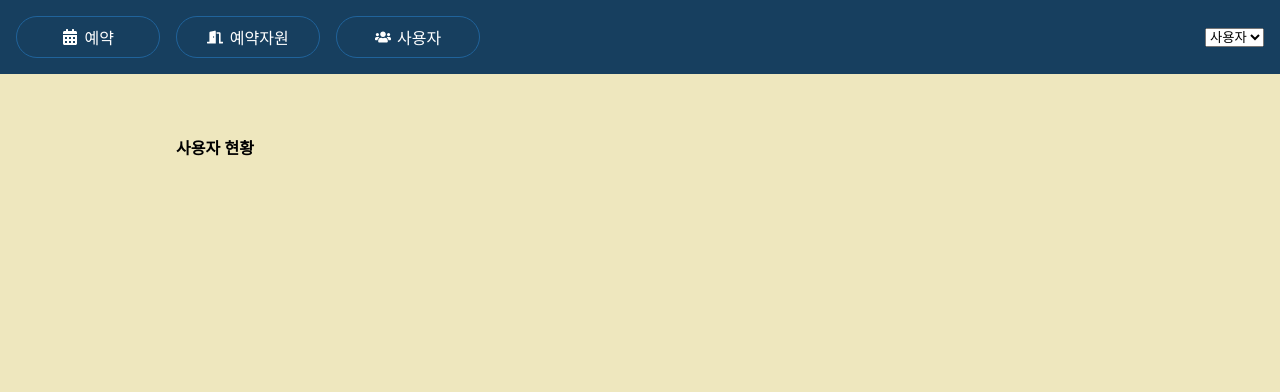
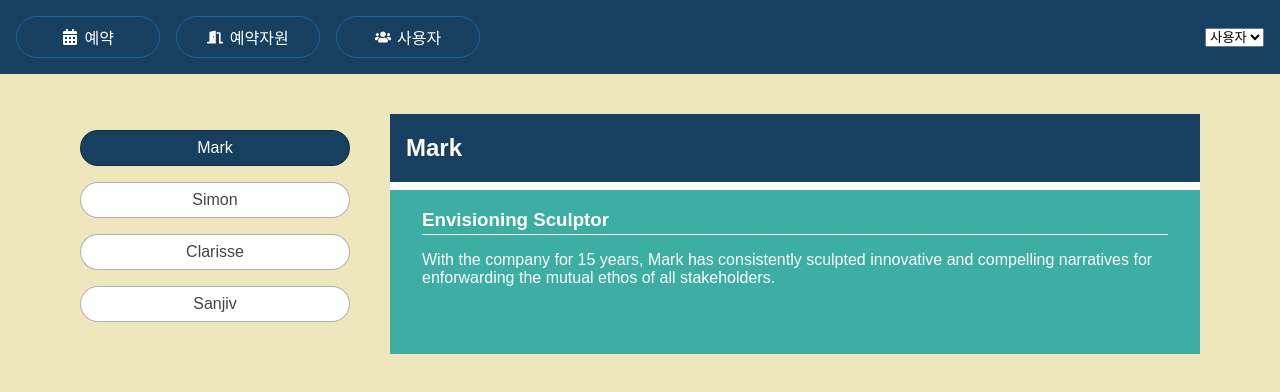
Before and after one commit to kimsohee-around/React-Demo, a React (Vite) app: page /users in a window 1280 px wide. Shown: the top 392 px of the page. Built offline with nearby package versions, Linux system fonts and the light colour scheme.

Commit message:
#4 UserList 컴포넌트 추가

```diff
--- /dev/null
+++ b/src/component/Users/UserList.jsx
@@ -0,0 +1,36 @@
+import {useState} from "react";
+import {users} from "../../static.json"
+
+
+function UserList (){
+    // const [users, setUsers] = useState(null)
+    const [userIndex, setUserIndex] = useState(0)
+    const user = users[userIndex]
+
+    return(
+        <>
+            <ul className="users items-list-nav">
+                {users.map((u,i)=>(
+                    <li key={u.id}
+                    className={i=== userIndex? "selected":null}>
+                        <button className="btn btn-header"
+                                onClick={()=>setUserIndex(i)}>
+                            {u.name}
+                        </button>
+                    </li>
+                ))}
+            </ul>
+            <div className="item user">
+                <div className="item-header">
+                    <h2>{user.name}</h2>
+                </div>
+                <div className="user-details">
+                    <h3>{user.title}</h3>
+                    <p>{user.notes}</p>
+                </div>
+            </div>
+        </>
+    )
+}
+
+export default UserList
--- a/src/component/Users/UsersPage.jsx
+++ b/src/component/Users/UsersPage.jsx
@@ -1,7 +1,10 @@
+import UserList from "./UserList.jsx";
+
 function UsersPage(){
     return(
         <main className="users-page">
-            <h4>사용자 현황</h4>
+           <UserList/>
+
         </main>
     )
 }
```
